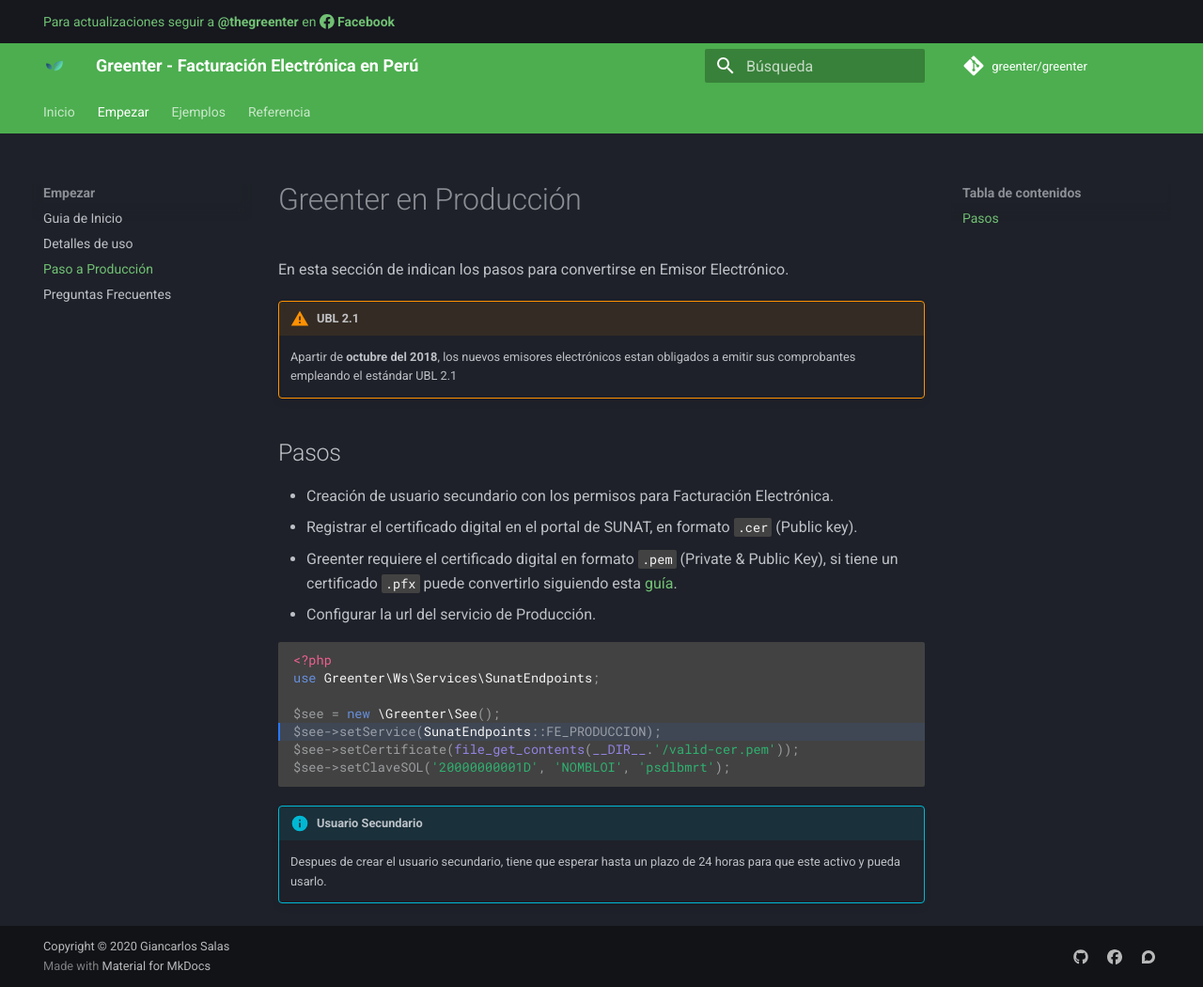
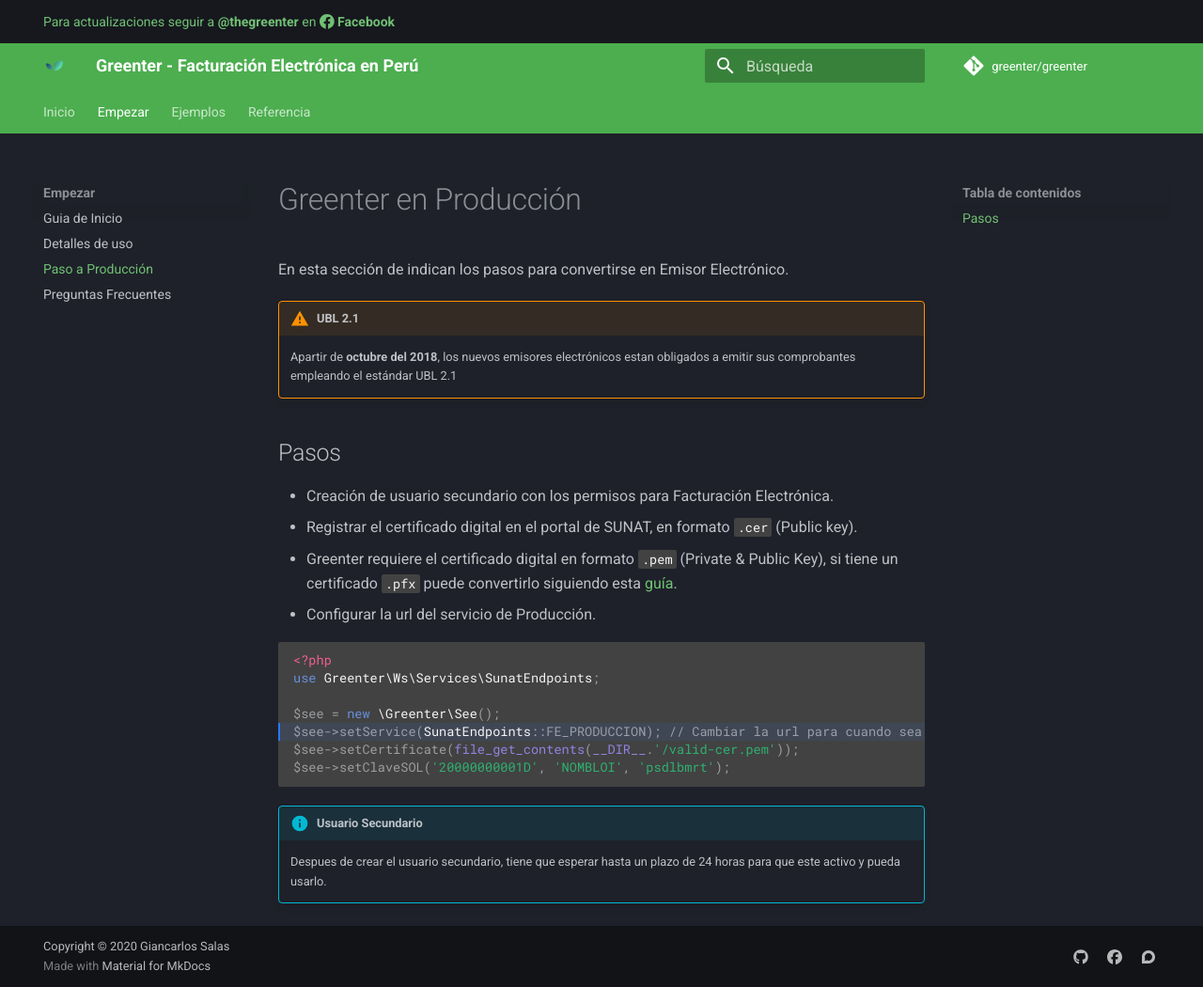
Before and after one commit to thegreenter/docs, an MkDocs documentation site: the page built from docs/production.md, in a window 1280 px wide and 1050 px high. Shown: the whole window at 94% size. Built offline with MkDocs 1.6.1 and Material for MkDocs 9.7.7, drawn with Linux system fonts in a browser that asks for light colours.

Commit message:
Update info url in production

````diff
--- a/docs/production.md
+++ b/docs/production.md
@@ -18,7 +18,7 @@
 use Greenter\Ws\Services\SunatEndpoints;
 
 $see = new \Greenter\See();
-$see->setService(SunatEndpoints::FE_PRODUCCION);
+$see->setService(SunatEndpoints::FE_PRODUCCION); // Cambiar la url para cuando sea Percepción/Retención o Guía de Remisión.
 $see->setCertificate(file_get_contents(__DIR__.'/valid-cer.pem'));
 $see->setClaveSOL('20000000001D', 'NOMBLOI', 'psdlbmrt');
 ```
````
